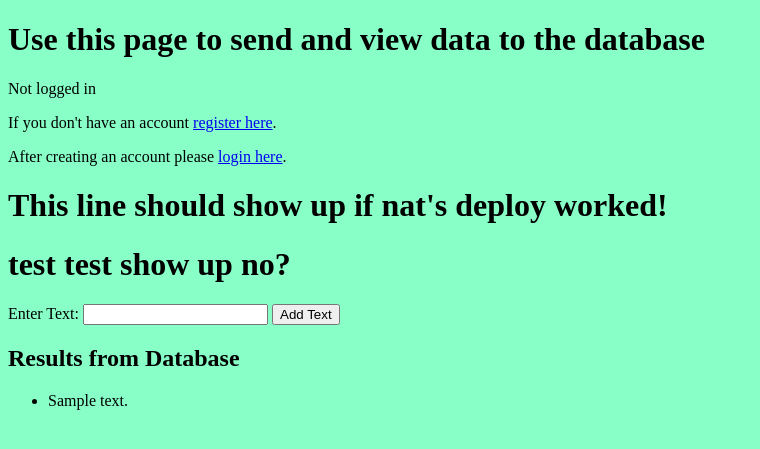
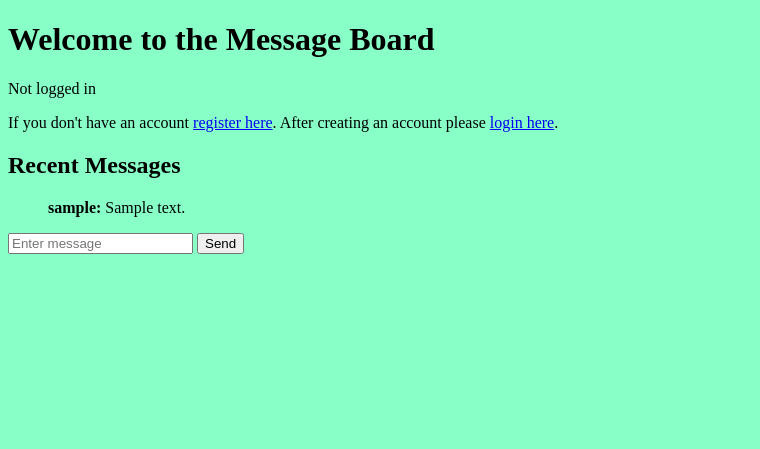
Before and after one commit to software-students-fall2023/5-final-project-plant5, a Flask app: page / in a window 1280 px wide. Shown: the top 449 px of the page, without its empty margins (0-760 px from the left). Run offline with Flask 3, Linux system fonts and the light colour scheme; a database or web service that is not in the repository returns one stand-in record (values such as "Sample title").

Commit message:
changed some frontend stuff

```diff
--- a/app/app.py
+++ b/app/app.py
@@ -1,5 +1,7 @@
 from flask import Flask, render_template, request, redirect, session
 from pymongo import MongoClient
+import random
+import colorsys
 
 app = Flask(__name__)
 app.secret_key = "bobbykey"  # This the key for sessions
@@ -72,7 +74,6 @@ def login():
 
 @app.route("/logout")
 def logout():
-    # Clear the session to log out the user
     session.clear()
     data = collection.find()
     return render_template("index.html", data=data)
@@ -81,8 +82,9 @@ def logout():
 @app.route("/add", methods=["POST"])
 def add():
     text = request.form["text"]
-    collection.insert_one({"text": text})
-    return index()
+    username = session.get("username")  # Get the username from the session
+    collection.insert_one({"text": text, "username": username})
+    return redirect("/")
 
 
 if __name__ == "__main__":
--- a/app/templates/index.html
+++ b/app/templates/index.html
@@ -6,28 +6,25 @@
     <body style="background-color:rgba(0, 255, 136, 0.471);"></body>
 </head>
 <body>
-    <h1>Use this page to send and view data to the database</h1>
+    <h1>Welcome to the Message Board</h1>
     {% if session_username %}
-        <p>Logged in as: {{ session_username }}</p>
-        <a href="/logout">Logout</a>
+        <p>Logged in as: {{ session_username }}
+        <a href="/logout">Logout</a></p>
     {% else %}
         <p>Not logged in</p>
     {% endif %}
-    <p>If you don't have an account <a href="/register">register here</a>.</p>
-    <p>After creating an account please <a href="/login">login here</a>.</p>
-    <h1>This line should show up if nat's deploy worked!</h1>
-    <h1>test test show up no?</h1>
-    <form action="/add" method="post">
-        <label for="text">Enter Text:</label>
-        <input type="text" id="text" name="text" required>
-        <button type="submit">Add Text</button>
-    </form>
+    <p>If you don't have an account <a href="/register">register here</a>. After creating an account please <a href="/login">login here</a>.</p>
 
-    <h2>Results from Database</h2>
+
+    <h2>Recent Messages</h2>
     <ul>
         {% for entry in data %}
-            <li>{{ entry.text }}</li>
+        <strong>{{ entry.username }}:</strong> {{ entry.text }}<br>
         {% endfor %}
     </ul>
+    <form action="/add" method="post">
+        <input type="text" id="text" name="text" placeholder="Enter message" required>
+        <button type="submit">Send</button>
+    </form>
 </body>
 </html>
```
